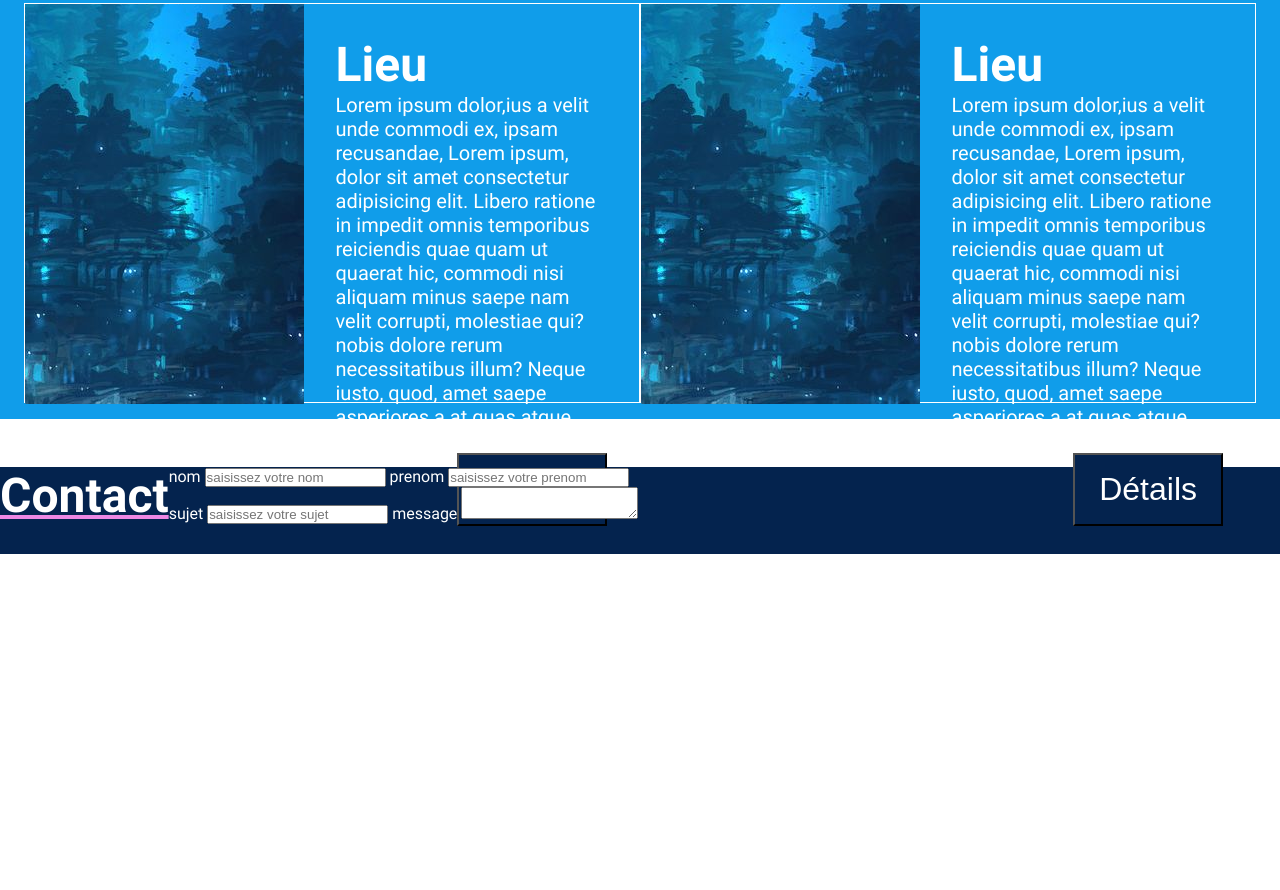
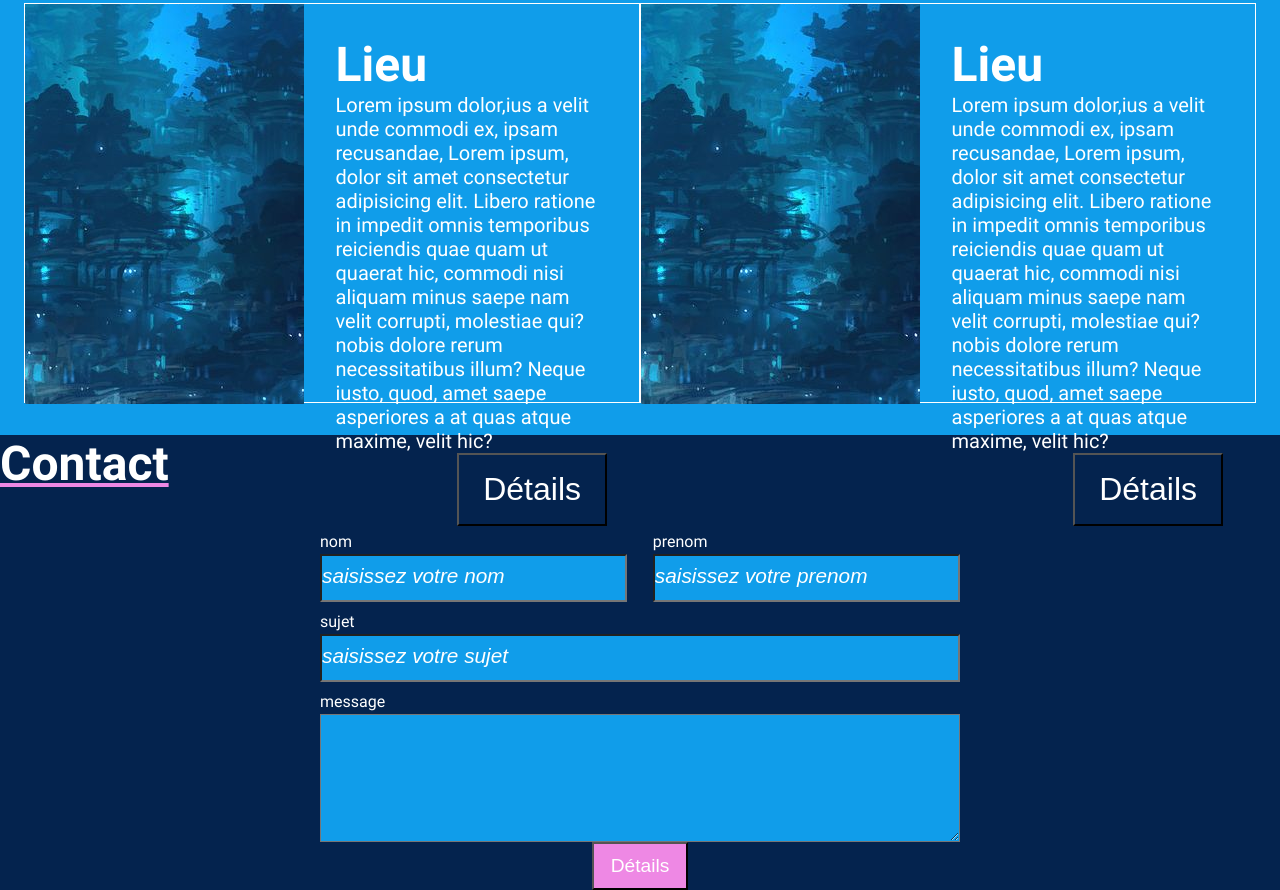
Before and after one commit to FlorentFaugere/underwater, a plain HTML site: page index.html in a window 1280 px wide. Shown: the part 1982-2872 px from the top of the page. Before the commit the page ends 2536 px from the top, so only its background shows below. Drawn offline with Linux system fonts and the light colour scheme; files whose address does not match are found by name.

Commit message:
formulaire fini

```diff
--- a/css/style.css
+++ b/css/style.css
@@ -57,6 +57,7 @@ img{
     color: #FFFFFF;
     padding: 1rem;
     font-size: 32px;
+    transition-duration:  0.3s;
 }
 .button_header:hover{
     background-color: #EE88E4;
@@ -96,7 +97,8 @@ img{
 .section_light_blue{
     background-color: #109DEA;
     padding: 1rem 1.5rem;
-    margin-bottom: 3rem;
+    margin-bottom: 0px;
+    padding-bottom: 2rem;
 }
 
 .section_light_blue .card_container{
@@ -137,3 +139,53 @@ img{
     padding: 2rem;
     width: 452px;
 }
+
+.contact_form{
+    display: flex;
+    justify-content: center;
+    align-content: center;
+    flex-direction: column;
+    margin: auto;
+    width: 50%;
+}
+.contact_form input{
+    background-color: #109DEA;
+    height: 3rem;
+}
+.contact_form textarea{
+    background-color: #109DEA;
+    height: 8rem;
+}
+.contact_form label{
+    padding-top: 10px;
+    padding-bottom: 3px;
+
+}
+.contact_form .form_button{
+    height: 3rem;
+    width: 15%;
+    font-size: 1.2rem;
+    background-color: #EE88E4;
+    color: #FFFFFF;
+    align-self: center;
+}
+.section_dark_blue_contact{
+    background-color: #04234E;
+}
+
+.column_form{
+    display:flex ;
+    flex-direction: column;
+    width: 48%;
+}
+.row_form{
+    display:flex ;
+    flex-direction: row;
+    justify-content: space-between;
+}
+::placeholder{
+    color: #FFFFFF;
+    font-size: 1.3rem;
+    font-style: italic;
+
+}
--- a/index.html
+++ b/index.html
@@ -54,23 +54,31 @@
 
         </div>
     </section>
-    <section class="section_dark_blue">
-        <h2>Contact</h2>
-        <form>
-            <div>
-                <label for="name">nom</label>
-            <input type="text" id="name" placeholder="saisissez votre nom">
-            <label for="prenom">prenom</label>
-            <input type="text" id="prenom" placeholder="saisissez votre prenom">
+    <section class="section_dark_blue_contact">
+        <div>
+        <h2 >Contact</h2>
+         </div>
+        <form class="contact_form">
+            <div class="row_form">
+                <div class="column_form">
+                    <label for="name">nom </label>
+                    <input type="text" id="name" placeholder="saisissez votre nom">
+                </div>
+
+                <div class="column_form">
+                    <label for="prenom">prenom</label>
+                    <input type="text" id="prenom" placeholder="saisissez votre prenom">
+                </div>
+
             </div>
 
             <label for="sujet">sujet</label>
             <input type="text" id="sujet" placeholder="saisissez votre sujet">
             <label for="message">message</label>
-            <textarea id="message" name="message" placeholder="saisissez votre message">
+            <textarea id="message" name="message" placeholder="saisissez votre message">  </textarea>
+            <button type="submit"class="form_button">Détails</button>
+        </form>
 
-            </textarea>
-        </form>
     </section>
 </body>
 
```
